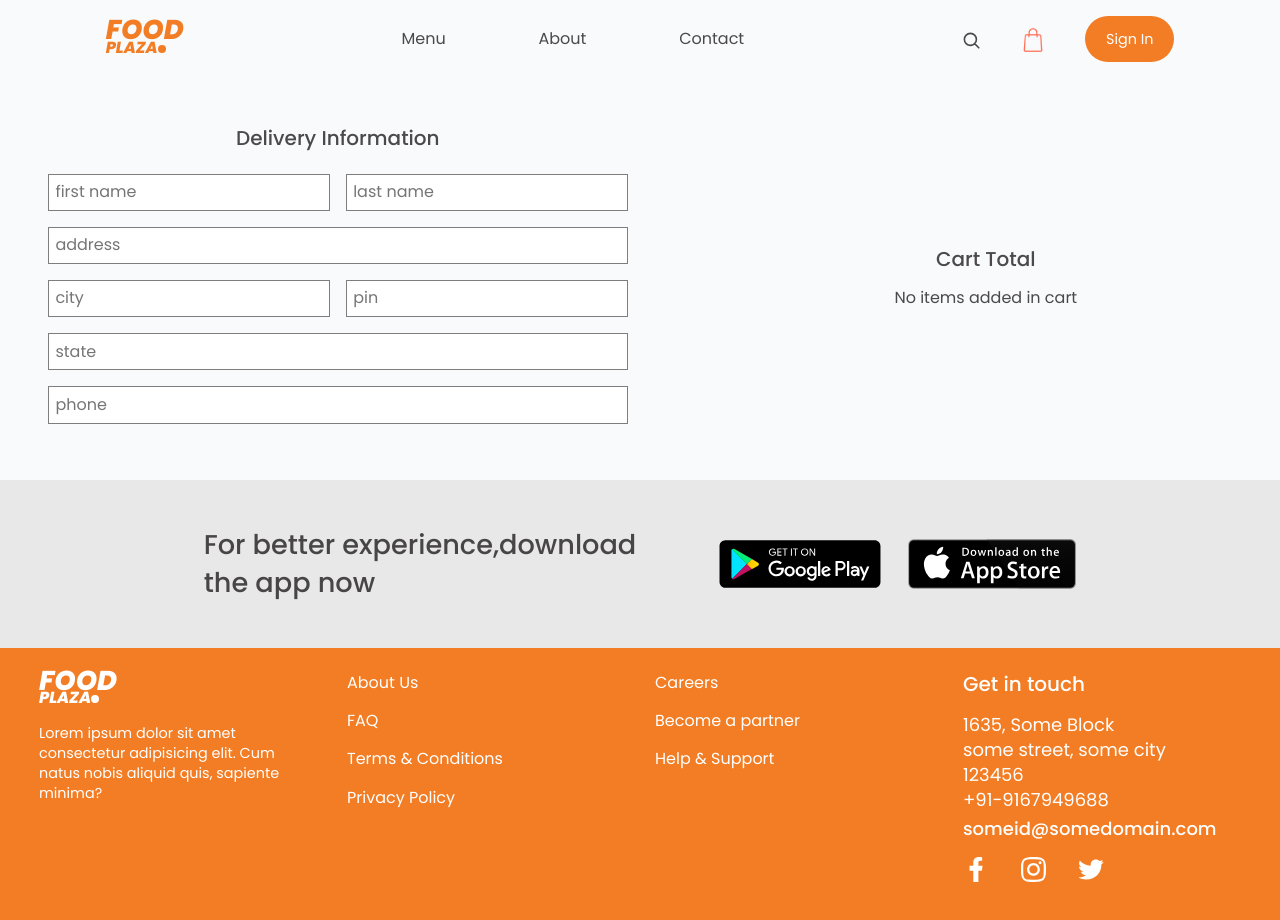
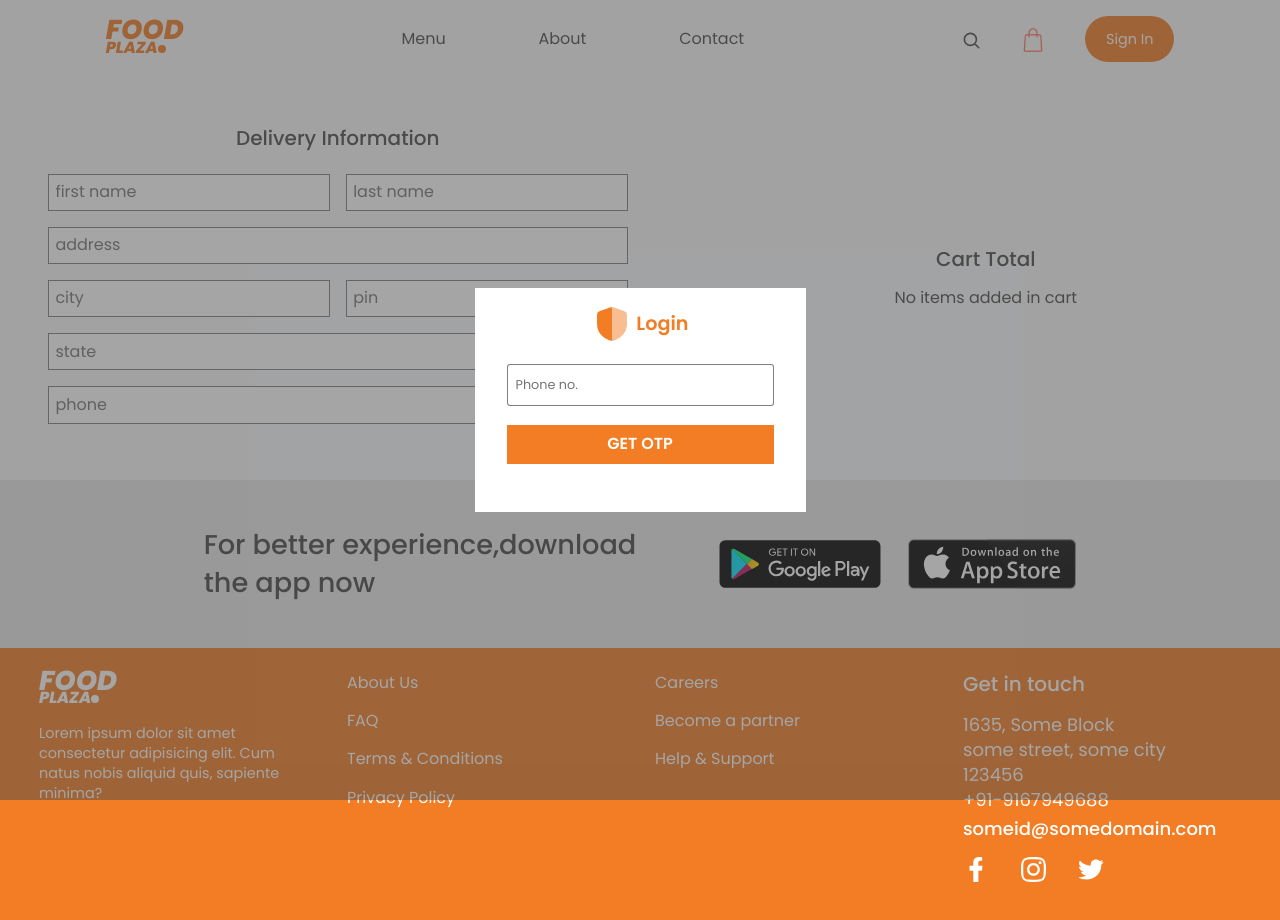
Before and after one commit to mandar-saiyan87/foodplaza---food-order, a React (Create React App) app: page /cart in a window 1280 px wide. Both pictures are taken after a click on the button "Sign In". Built offline with nearby package versions, Linux system fonts and the light colour scheme.

Commit message:
login modal

```diff
--- a/src/assets/assets.js
+++ b/src/assets/assets.js
@@ -9,6 +9,7 @@ import twitter_ico from './twitter.svg'
 import instagram_ico from './instagram.svg'
 import delivery from './Deonbike.png'
 import instamart from './instamart.png'
+import shield from './shield.svg'
 import about1 from './about1.png'
 import about2 from './about2.png'
 import menu_1 from './menu_1.png'
@@ -95,7 +96,8 @@ export const assets = {
     delivery,
     instamart,
     about1,
-    about2
+    about2,
+    shield
 }
 
 export const menu_list = [
--- a/src/index.css
+++ b/src/index.css
@@ -789,7 +789,67 @@ img {
   padding: 1rem 0;
 }
 
+.login_overlay {
+  position: fixed;
+  background-color: rgb(77, 77, 77, 0.5);
+  top: 0;
+  left: 0;
+  width: 100vw;
+  height: 100vh;
+  z-index: 20;
+  display: flex;
+  align-items: center;
+  justify-content: center;
+}
 
+.login_main {
+  background-color: white;
+  padding: 1rem;
+}
 
+.login_heading {
+  display: flex;
+  align-items: center;
+  justify-content: center;
+  gap: 0.3rem;
+  color: var(--primary-color);
+  font-size: 1.2rem;
+  font-weight: 600;
+}
+
+.login_heading img {
+  width: 2.5rem;
+}
+
+.form_div_login {
+  display: flex;
+  flex-direction: column;
+  margin: 1rem;
+  font-size: 0.8rem;
+}
+
+.login_form {
+  display: flex;
+  flex-direction: column;
+}
+
+.form_div_login input {
+  padding: 0.7rem 0.5rem;
+  border: 1px solid var(--tertiary-color);
+  outline: none;
+  border-radius: 0.2rem;
+  margin: 0.2rem 0;
+}
+
+.login_button {
+  color: white;
+  font-size: 1rem;
+  font-weight: 600;
+  background-color: var(--primary-color);
+  border: none;
+  margin: 1rem 0;
+  padding: 0.5rem 0;
+  text-align: center;
+}
 
 /*********************  Default-CSS  End *********************/
--- a/src/pages/CartPage/Cart.jsx
+++ b/src/pages/CartPage/Cart.jsx
@@ -71,7 +71,7 @@ function Cart() {
                 </div>
                 <div className='charges_calc'>
                   <p>delivery:</p>
-                  <p>{delivery === 0 ? 'FREE' : delivery}</p>
+                  <p>{delivery === 0 ? 'FREE' : `${delivery}`}</p>
                 </div>
               </div >
               <hr />
--- /dev/null
+++ b/src/pages/Login/Login.jsx
@@ -0,0 +1,40 @@
+import React, { useState } from 'react'
+import { assets } from '../../assets/assets'
+
+function Login({ showModal }) {
+
+
+  const [phone, setPhone] = useState('')
+  const [psubmit, setPsubmit] = useState(false)
+
+
+  return (
+    <>
+      <div className='login_overlay' onClick={() => showModal(false)}>
+        <div className='login_main' onClick={(e) => e.stopPropagation()}>
+          <div className='login_heading'>
+            <img src={assets.shield} alt="shield" />
+            <p>Login</p>
+          </div>
+          <div className='toggle_div'>
+            <div className='form_div_login'>
+              <div className='login_form'>
+                <input type="text" maxLength={10} onChange={(e) => setPhone(e.target.value)} placeholder='Phone no.' />
+                {phone !== '' && psubmit ?
+                  <input type="text" maxLength={6} onChange={() => { }} placeholder='Enter OTP' /> :
+                  ''
+                }
+              </div>
+              {phone !== '' && psubmit ?
+                <button className='login_button'>Verify OTP</button> :
+                <button className='login_button' onClick={() => setPsubmit(true)} disabled={phone.trim() === ''}>GET OTP</button>
+              }
+            </div>
+          </div>
+        </div>
+      </div>
+    </>
+  )
+}
+
+export default Login
--- a/src/pages/Navbar.jsx
+++ b/src/pages/Navbar.jsx
@@ -4,10 +4,14 @@ import { assets } from "../assets/assets.js"
 import { NavLink } from 'react-router-dom'
 import { useDispatch, useSelector } from 'react-redux'
 import { searchMenu } from '../store/menuSlice.js'
+import Login from './Login/Login.jsx'
 
 function Navbar() {
 
   const [showSearch, setSearch] = useState(false)
+
+  const [loginModal, setLoginModal] = useState(false)
+
   const searchRef = useRef(null)
 
   const dispatch = useDispatch()
@@ -55,6 +59,7 @@ function Navbar() {
   }, [searchDish])
 
   return (
+    <>
       <div className='nav_main'>
         <NavLink to="/">
           <Logo />
@@ -89,7 +94,7 @@ function Navbar() {
               <img src={assets.bag_icon} alt="cart" className='shopping_bag' />
             </div>
           </NavLink>
-        <button className='sign_in'>
+          <button className='sign_in' onClick={() => setLoginModal(true)}>
             Sign In
           </button>
           <svg xmlns="http://www.w3.org/2000/svg" fill="none" viewBox="0 0 24 24" strokeWidth={1.5} stroke="currentColor" className="mobile_menu" onClick={() => setMobileDrawer(true)}>
@@ -115,13 +120,16 @@ function Navbar() {
                   ))}
                 </ul>
               </div>
-            <button className='mobile_sign_in'>
+              <button className='mobile_sign_in' onClick={() => setLoginModal(true)}>
                 Sign In
               </button>
             </div>
           </div>
         }
       </div >
+      {loginModal && <Login showModal={setLoginModal} />}
+
+    </>
   )
 }
 
```
Also changed, not shown: src/assets/shield.svg (added). Lines whose indentation alone changed are shown as unchanged.
